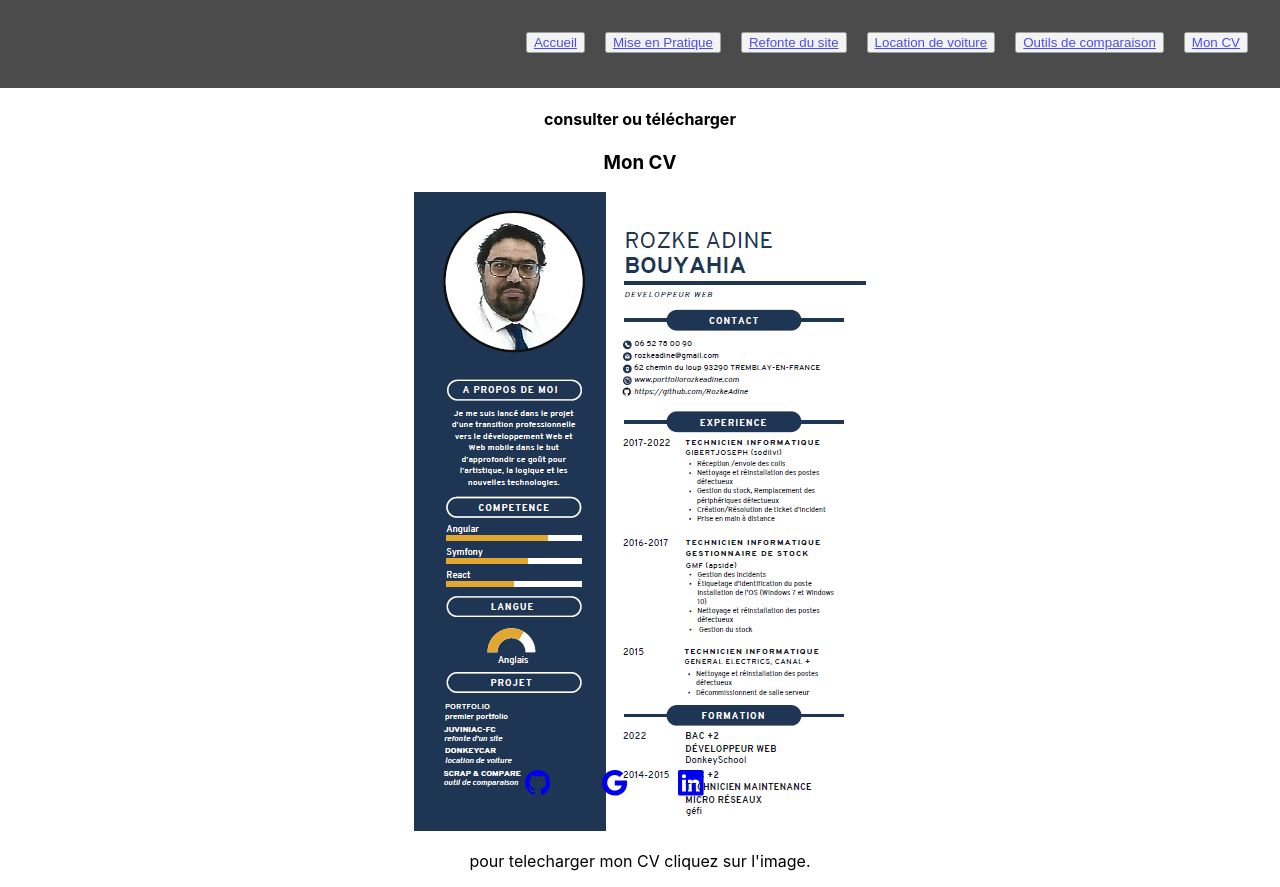
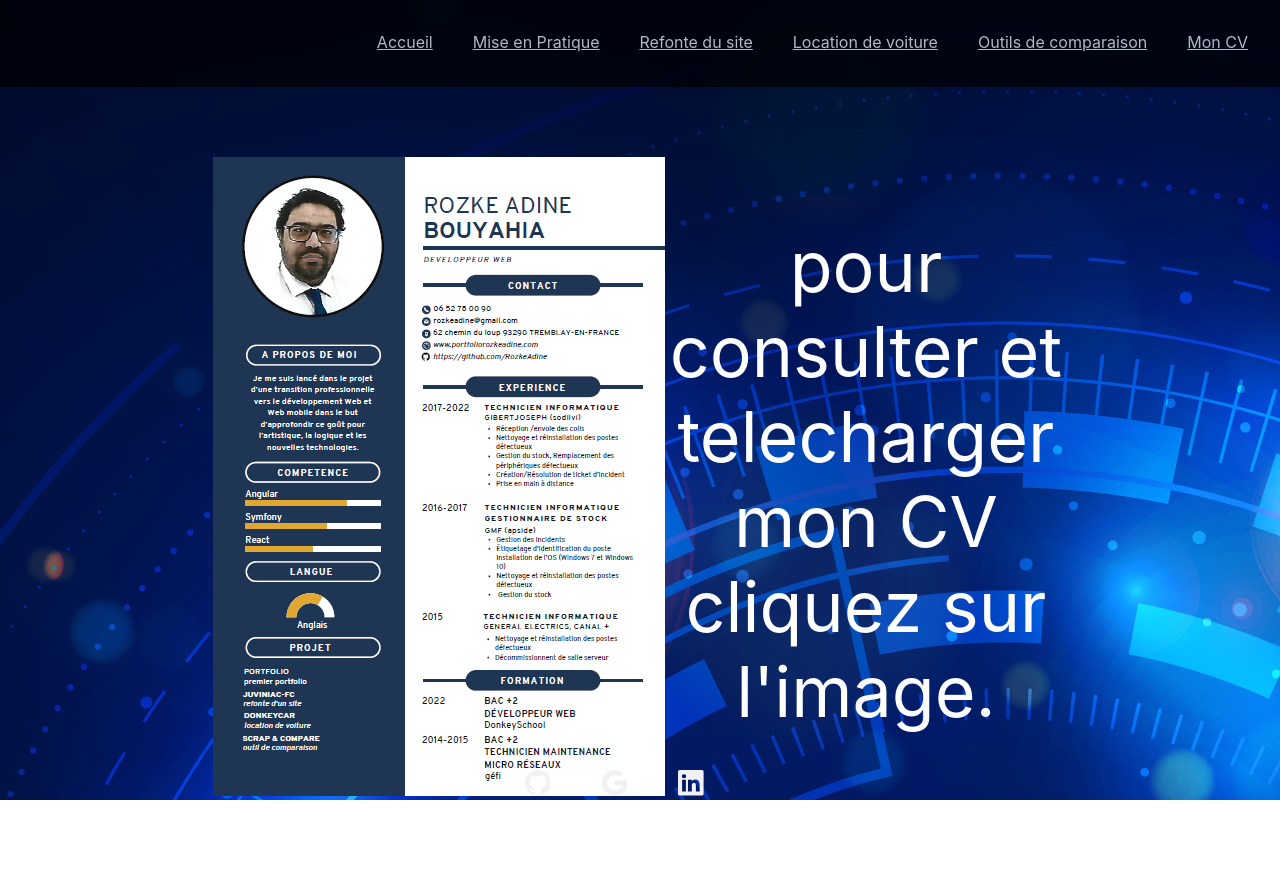
Before and after one commit to RozkeAdine/portfolio_react, a React app in the folder portfolio/: page /MonCV in a window 1280 px wide. After the commit the page ends 800 px from the top, so only its background shows below. Built offline with nearby package versions, Linux system fonts and the light colour scheme.

Commit message:
adding CSS

```diff
--- a/portfolio/src/components/App.js
+++ b/portfolio/src/components/App.js
@@ -15,6 +15,7 @@ import MonCV from './MonCV';
 import Home from './Home';
 import Footer from './Footer';
 import NotFound from './NotFound';
+
 
 function App() {
   return (
--- /dev/null
+++ b/portfolio/src/components/BackgroundVideo.js
@@ -0,0 +1,13 @@
+import '../styles/BackgroundVideo.css';
+
+function BackgroundVideo(){
+    return (
+        <div>
+            <video autoPlay loop muted id="video">
+                <source src={require('../assets/Hud1.mp4')} type="video/mp4"/>
+            </video>
+        </div>
+    )
+}
+
+export default BackgroundVideo
--- a/portfolio/src/components/Banner.js
+++ b/portfolio/src/components/Banner.js
@@ -8,24 +8,24 @@ import '../styles/Banner.css';
 
 function Banner () {
     return <div className="pra-banner">
-                <button>
+                <a>
                     <Link to="/"> Accueil</Link>
-                </button>
-                <button>
+                </a>
+                <a>
                     <Link to="/Mise_En_Pratique">Mise en Pratique</Link>
-                </button>
-                <button>
+                </a>
+                <a>
                     <Link to="/Juvignac">Refonte du site</Link>
-                </button>
-                <button>
+                </a>
+                <a>
                     <Link to="/DonkeyCar">Location de voiture</Link>
-                </button>
-                <button>
+                </a>
+                <a>
                     <Link to="/ScrapAndCompare">Outils de comparaison</Link>
-                </button>
-                <button>
+                </a>
+                <a>
                     <Link to="/MonCV">Mon CV</Link>
-                </button>
+                </a>
             </div>
 }
 
--- a/portfolio/src/components/MonCV.js
+++ b/portfolio/src/components/MonCV.js
@@ -1,17 +1,21 @@
 import React from 'react';
 import CV_BOUYAHIA from "../assets/CV_BOUYAHIA.png";
+import CV_PDF_BOUYAHIA from "../assets/CV_PDF_BOUYAHIA.pdf";
+import '../styles/MonCV.css';
 
 function MonCV () {
     return (
-        <div>
-            <h4>consulter ou télécharger<br/></h4>
-            <h3>Mon CV</h3>
-                <a href='../assets/CV_PDF_BOUYAHIA.pdf'>
+        <div className="container">
+            {/* <h4>consulter ou télécharger<br/></h4>
+            <h3>Mon CV</h3> */}
+            <div className="pra-moncv">
+                <a href={CV_PDF_BOUYAHIA} target="_blank" rel="noreferrer">
                     <img src={CV_BOUYAHIA} alt="curriculum vitae BOUYAHIA"/>
                 </a>
-                <div className="pra-moncv">
-                <p>pour telecharger mon CV cliquez sur l'image.</p>
+                <div>
+                <p className="pra-moncv-p">pour <br/>consulter et telecharger <br/>mon CV <br/>cliquez sur l'image.</p>
                 </div>
+            </div>
         </div>
     )
 }
--- a/portfolio/src/components/ScrapAndCompare.js
+++ b/portfolio/src/components/ScrapAndCompare.js
@@ -8,7 +8,7 @@ function ScrapAndCompare () {
                 <h3>Scrap and Compare</h3>
             </div>
                 <div id="presentation">
-                    <a href="/assets/scrapandcomparesiteenconstruction.png" target="_blank">
+                    <a href="../assets/scrapandcomparesiteenconstruction.png" target="_blank">
                         <img src={scrapandcompare} alt="page accueil scrap and compare"/>
                     </a>
                     <p>
--- a/portfolio/src/index.js
+++ b/portfolio/src/index.js
@@ -4,8 +4,11 @@ import './styles/index.css';
 import App from './components/App';
 import reportWebVitals from './reportWebVitals';
 import { BrowserRouter } from 'react-router-dom';
+import BackgroundVideo from './components/BackgroundVideo';
+
 
 const root = ReactDOM.createRoot(document.getElementById('root'));
+
 root.render(
   <React.StrictMode>
     <BrowserRouter>
--- a/portfolio/src/styles/App.css
+++ b/portfolio/src/styles/App.css
@@ -1,38 +1,3 @@
 .App {
   text-align: center;
 }
-
-.App-logo {
-  height: 40vmin;
-  pointer-events: none;
-}
-
-@media (prefers-reduced-motion: no-preference) {
-  .App-logo {
-    animation: App-logo-spin infinite 20s linear;
-  }
-}
-
-.App-header {
-  background-color: #282c34;
-  min-height: 100vh;
-  display: flex;
-  flex-direction: column;
-  align-items: center;
-  justify-content: center;
-  font-size: calc(10px + 2vmin);
-  color: white;
-}
-
-.App-link {
-  color: #61dafb;
-}
-
-@keyframes App-logo-spin {
-  from {
-    transform: rotate(0deg);
-  }
-  to {
-    transform: rotate(360deg);
-  }
-}
--- /dev/null
+++ b/portfolio/src/styles/BackgroundVideo.css
@@ -0,0 +1,8 @@
+#video{
+    object-fit:cover;
+    position:fixed;
+    z-index: -1;
+    width: 100%;
+    top:0;
+    left:0;
+  }
--- a/portfolio/src/styles/Banner.css
+++ b/portfolio/src/styles/Banner.css
@@ -11,10 +11,10 @@
     opacity: 0.7;
 }
 
-.pra-banner button {
+.pra-banner a {
     margin-left: 20px;
     color:white;
 }
-.pra-banner button:hover {
+.pra-banner a:hover {
     color: yellow;
 }
--- a/portfolio/src/styles/Footer.css
+++ b/portfolio/src/styles/Footer.css
@@ -3,13 +3,13 @@ svg{
     height:auto;
     margin-right: 2%;
     padding-right: 2%;
+    color:#f1f1f1;
   }
   .pra-footer{
     position:fixed;
     width: 100%;
     text-align:center;
     justify-content: center;
-    color:#f1f1f1;
     bottom: 0px;
     left: 0px;
     right: 0px;
--- /dev/null
+++ b/portfolio/src/styles/MonCV.css
@@ -0,0 +1,21 @@
+.container {
+    width:100%;
+    height: auto;
+}
+.pra-moncv{
+    margin-top: 70px;
+    margin-left: auto;
+    margin-right: auto;
+    display: flex;
+    flex-wrap: wrap;
+    justify-content: center;
+    align-items: center;
+}
+
+.pra-moncv-p{
+    font-size: 70px;
+    max-width: 452px;
+    margin:0 -25px;
+    justify-content: center;
+    align-items: center;
+}
--- a/portfolio/src/styles/index.css
+++ b/portfolio/src/styles/index.css
@@ -5,7 +5,17 @@ body {
     sans-serif;
   -webkit-font-smoothing: antialiased;
   -moz-osx-font-smoothing: grayscale;
+  color: #ffffff;
+  background-image: url(../assets/7327853_3633337.jpg);
 }
+
+p {
+  margin:0 250px;
+  font-size: 30px;
+  justify-content: center;
+  align-items: center;
+}
+
 
 code {
   font-family: source-code-pro, Menlo, Monaco, Consolas, 'Courier New',
```
Also changed, not shown: portfolio/src/donkeycar.png (deleted), portfolio/src/juvignacV3.png (deleted), portfolio/src/page01.png (deleted), portfolio/src/scrapandcompare.png (deleted).
